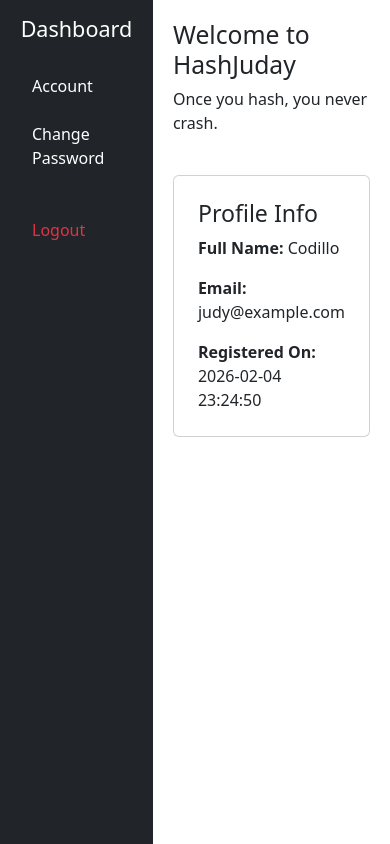
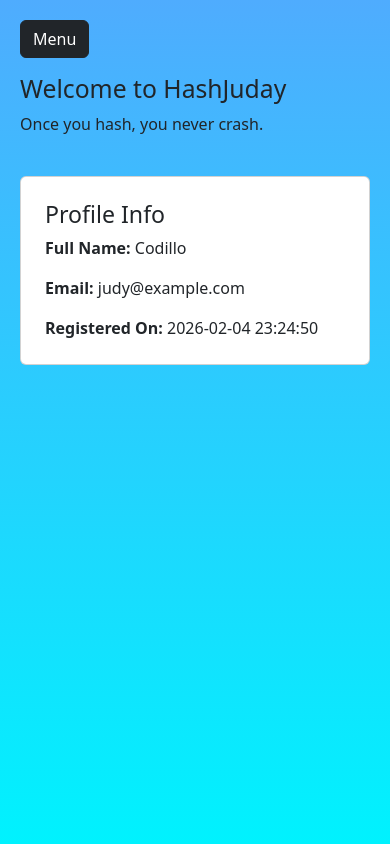
Before and after one commit to Echo-EpxCode/test-db, a PHP site: page /dashboard.php in a window 390 px wide. Run offline with PHP 8.4, Linux system fonts and the light colour scheme; a user stored in the database is signed in.

Commit message:
Update dashboard design

```diff
--- a/dashboard.php
+++ b/dashboard.php
@@ -13,15 +13,36 @@ if (!isset($_SESSION['user_id'])) {
 <head>
     <meta charset="utf-8">
     <meta name="viewport" content="width=device-width, initial-scale=1">
- <title>HashJuday </title>
- <link href="https://cdn.jsdelivr.net/npm/bootstrap@5.2.0/dist/css/bootstrap.min.css" rel="stylesheet" integrity="sha384-gH2yIJqKdNHPEq0n4Mqa/HGKIhSkIHeL5AyhkYV8i59U5AR6csBvApHHNl/vI1Bx" crossorigin="anonymous"> </head>
-<link rel="stylesheet" href="css/style.css">
+    <title>HashJuday</title>
+    <link href="https://cdn.jsdelivr.net/npm/bootstrap@5.2.0/dist/css/bootstrap.min.css" rel="stylesheet" integrity="sha384-gH2yIJqKdNHPEq0n4Mqa/HGKIhSkIHeL5AyhkYV8i59U5AR6csBvApHHNl/vI1Bx" crossorigin="anonymous">
+    <style>
+        /* Custom hover effects for sidebar links */
+        .sidebar .nav-link:hover {
+            background-color: rgba(255, 255, 255, 0.1); /* Slight white overlay on hover */
+            border-radius: 5px; /* Rounded corners for better look */
+            transition: background-color 0.3s ease; /* Smooth transition */
+        }
+        /* Optional: Hover effect for the card */
+        .card:hover {
+            box-shadow: 0 4px 8px rgba(0, 0, 0, 0.2); /* Add shadow on hover */
+            transition: box-shadow 0.3s ease;
+        }
+
+        .sidebar {
+            width: 250px;
+            min-height: 100vh;
+        }
+        .content {
+            padding: 20px;
+        }
+    </style>
+</head>
+
 <body>
 
 <div class="d-flex">
-
     <!-- Sidebar -->
-    <div class="bg-dark text-white sidebar p-3">
+    <div id="sidebar" class="bg-dark text-white sidebar p-3 collapse d-md-block">
         <h4 class="text-center mb-4">Dashboard</h4>
         <ul class="nav nav-pills flex-column">
             <li class="nav-item mb-2">
@@ -37,7 +58,10 @@ if (!isset($_SESSION['user_id'])) {
     </div>
 
     <!-- Main Content -->
-    <div class="flex-grow-1 content">
+    <div class="flex-grow-1 content" style="background: linear-gradient(#4facfe, #00f2fe); min-height: 100vh;">
+        <button class="btn btn-dark mb-3 d-md-none" type="button" data-bs-toggle="collapse" data-bs-target="#sidebar" aria-expanded="false" aria-controls="sidebar">
+            Menu
+        </button>
         <h2>Welcome to HashJuday</h2>
         <p>Once you hash, you never crash.</p>
 
@@ -50,21 +74,17 @@ if (!isset($_SESSION['user_id'])) {
                         <p class="card-text"><strong>Full Name:</strong> <?php echo $_SESSION['user_name']; ?></p>
                         <p class="card-text"><strong>Email:</strong> <?php echo $_SESSION['user_email']; ?></p>
                         <p class="card-text"><strong>Registered On:</strong> <?php echo $_SESSION['date']; ?></p>
-
                     </div>
                 </div>
             </div>
             <div class="col-md-6"></div>
         </div>
     </div>
-
 </div>
 
 <!-- Bootstrap JS -->
- <script src="https://cdn.jsdelivr.net/npm/bootstrap@5.0.2/dist/js/bootstrap.bundle.min.js" integrity="sha384-MrcW6ZMFYlzcLA8Nl+NtUVF0sA7MsXsP1UyJoMp4YLEuNSfAP+JcXn/tWtIaxVXM" crossorigin="anonymous"></script>
+<script src="https://cdn.jsdelivr.net/npm/bootstrap@5.2.0/dist/js/bootstrap.bundle.min.js" integrity="sha384-A3rJD856KowSb7dwlZdYEkO39Gagi7vIsF0jrRAoQmDKKtQBHUuLZ9AsSv4jD4Xa" crossorigin="anonymous"></script>
 
- <script src="https://cdn.jsdelivr.net/npm/@popperjs/core@2.9.2/dist/umd/popper.min.js" integrity="sha384-IQsoLXl5PILFhosVNubq5LC7Qb9DXgDA9i+tQ8Zj3iwWAwPtgFTxbJ8NT4GN1R8p" crossorigin="anonymous"></script>
-<script src="https://cdn.jsdelivr.net/npm/bootstrap@5.0.2/dist/js/bootstrap.min.js" integrity="sha384-cVKIPhGWiC2Al4u+LWgxfKTRIcfu0JTxR+EQDz/bgldoEyl4H0zUF0QKbrJ0EcQF" crossorigin="anonymous"></script>
 </body>
 
 </html>
```
Also changed, not shown: changePwd.php (+37 -18 lines). Lines whose indentation alone changed are shown as unchanged.
